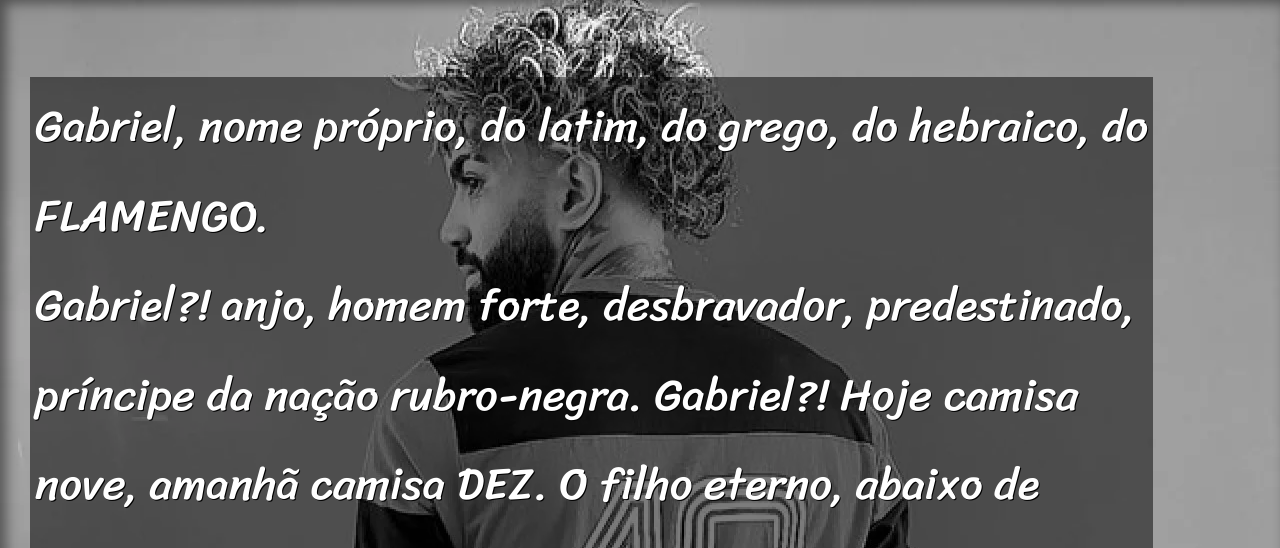
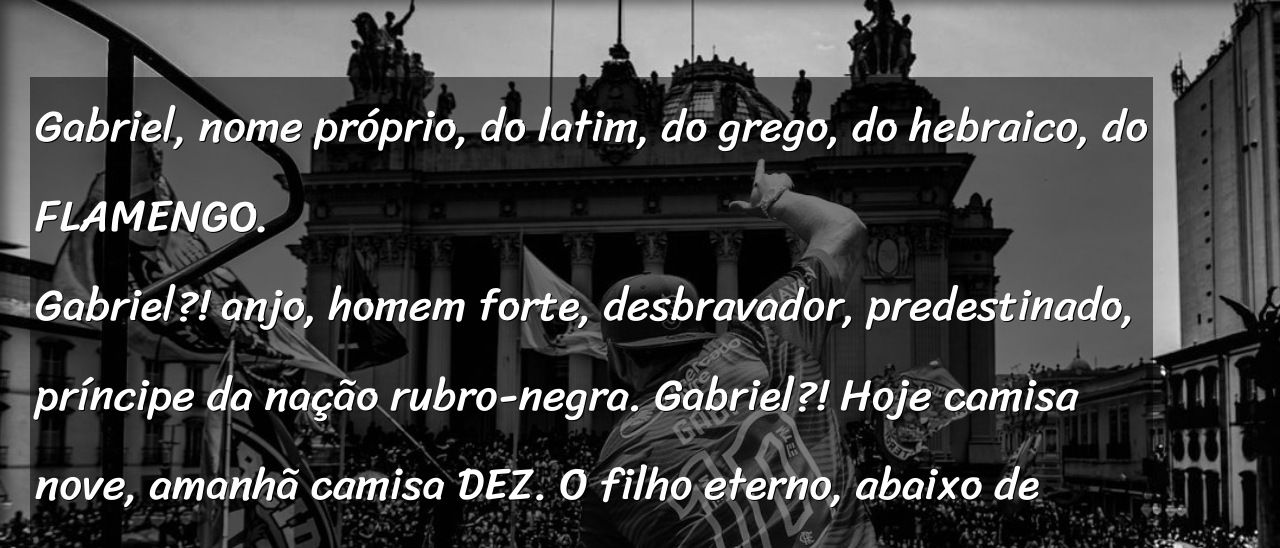
Before and after one commit to adrianospraia/html-css3, a plain HTML site: page projetocordelteste/index.html in a window 1280 px wide. Shown: the part 404-952 px from the top of the page. Drawn offline with Linux system fonts and the light colour scheme.

Commit message:
atualizado

```diff
--- a/projetocordelteste/style2.css
+++ b/projetocordelteste/style2.css
@@ -54,6 +54,7 @@ section {
     padding-bottom: 10vh;
     line-height: 2em;
     padding-left: 30px;
+    padding-right: 30px;
     font-family: var(--fonte3);
     font-size: 3.5vw;
 }
@@ -84,7 +85,7 @@ section.imagem > p {
 
 
 section#img01 {
-    background-image: url('imagens/gabigol10.webp');
+    background-image: url('imagens/novogabi.jpg');
     background-position: center center;
 
 }
```
Also changed, not shown: projetocordelteste/imagens/arrasca.jpg (deleted), projetocordelteste/imagens/comemoracao.jpg (deleted), projetocordelteste/imagens/fla.jpg (deleted), projetocordelteste/imagens/flamengo.jpeg (deleted), projetocordelteste/imagens/novogabi.jpg (added), projetocordelteste/imagens/raça.jpg (deleted), projetocordelteste/imagens/torcida.jpg (deleted).
